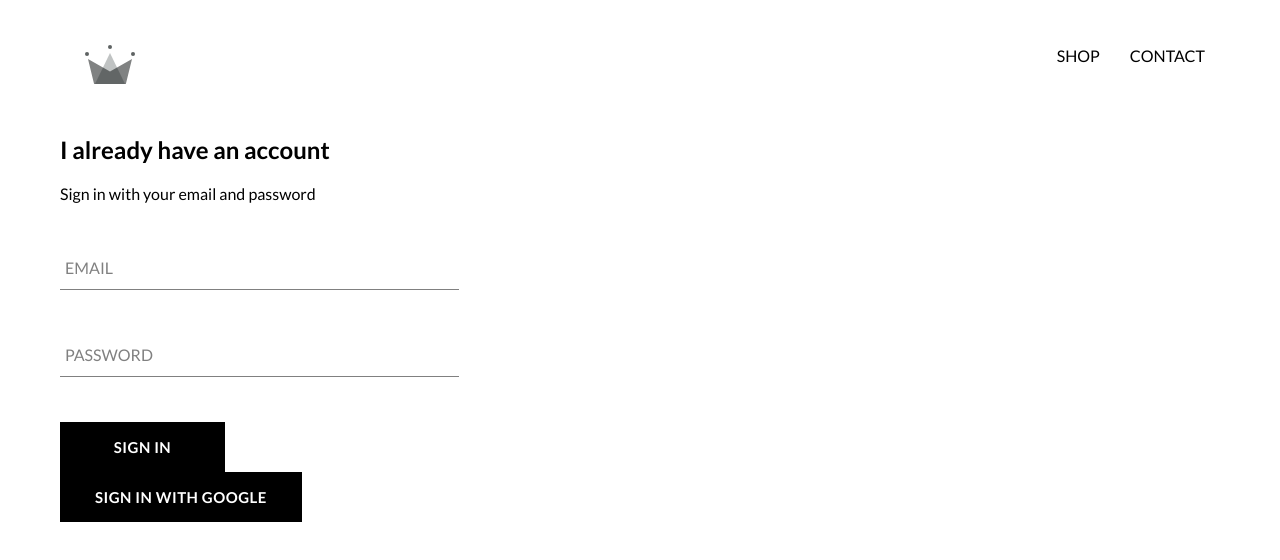
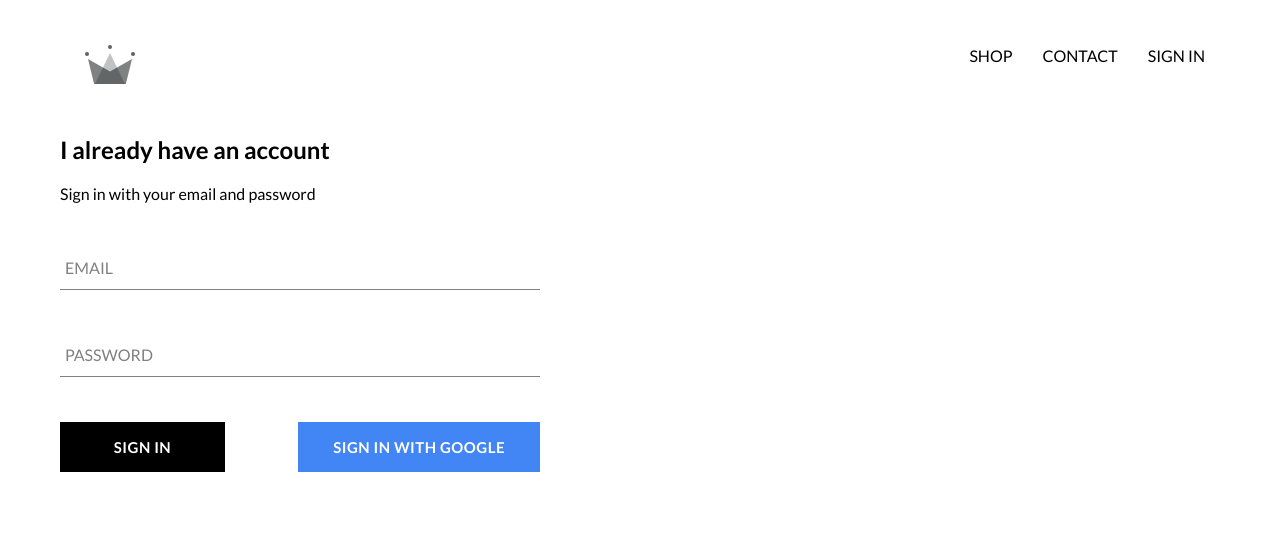
Before and after one commit to inhooham90/e-commerce, a React (Create React App) app: page /signin in a window 1280 px wide. Shown: the top 560 px of the page. Built offline with nearby package versions, Linux system fonts and the light colour scheme; no server answers.

Commit message:
integrate firebase and add sign in page

```diff
--- a/src/App.css
+++ b/src/App.css
@@ -7,3 +7,7 @@ a {
   color: #000;
   text-decoration: none;
 }
+
+* {
+  box-sizing: border-box;
+}
--- a/src/App.js
+++ b/src/App.js
@@ -8,10 +8,33 @@ import ShopPage from './pages/shop/shop.component';
 import Header from './components/header/header.component';
 import AuthPage from './pages/auth-page/auth-page.component';
 
-function App() {
+import { auth } from './firebase/firebase.utils';
+
+class App extends React.Component {
+  constructor(props) {
+    super(props);
+
+    this.state = {
+      currentUser: null,
+    };
+  }
+
+  unsubscribeFromAuth = null;
+
+  componentDidMount() {
+    this.unsubscribeFromAuth = auth.onAuthStateChanged((user) => {
+      this.setState({ currentUser: user });
+    });
+  }
+
+  componentWillUnmount() {
+    this.unsubscribeFromAuth();
+  }
+
+  render() {
     return (
       <div>
-      <Header />
+        <Header currentUser={this.state.currentUser} />
         <Switch>
           <Route exact path="/" component={HomePage} />
           <Route exact path="/shop" component={ShopPage} />
@@ -20,5 +43,6 @@ function App() {
       </div>
     );
   }
+}
 
 export default App;
--- a/src/components/collection-item/collection-item.component.jsx
+++ b/src/components/collection-item/collection-item.component.jsx
@@ -3,7 +3,6 @@ import React from 'react';
 import './collection-item.style.scss';
 
 const CollectionItem = ({ id, name, price, imageUrl }) => {
-    debugger
     return (<div className="collection-item">
         <div
             className="image"
--- a/src/components/custom-button/custom-button.component.jsx
+++ b/src/components/custom-button/custom-button.component.jsx
@@ -2,8 +2,8 @@ import React from 'react';
 
 import "./custom-button.style.scss";
 
-const CustomButton = ({ children, ...props }) => (
-    <button className="custom-button" {...props} >
+const CustomButton = ({ children, isGoogleAuth, ...props }) => (
+    <button className={`${isGoogleAuth ? 'google-auth' : ''} custom-button`} {...props} >
         {children}
     </button>
 );
--- a/src/components/custom-button/custom-button.style.scss
+++ b/src/components/custom-button/custom-button.style.scss
@@ -19,4 +19,14 @@
     color: black;
     border: 1px solid black;
   }
+
+  &.google-auth {
+    background-color: #4285f4;
+    color: #fff;
+
+    &:hover {
+      background-color: #357ae8;
+      border: none;
+    }
+  }
 }
--- a/src/components/header/header.component.jsx
+++ b/src/components/header/header.component.jsx
@@ -1,11 +1,13 @@
 import React from 'react';
 import { Link } from 'react-router-dom';
+
+import { auth } from '../../firebase/firebase.utils';
 
 import { ReactComponent as Logo } from '../../assets/crown.svg';
 
 import './header.style.scss';
 
-const Header = () => (
+const Header = ({ currentUser }) => (
     <div className="header">
         <Link to="/" className="logo-container">
             <Logo className="logo" />
@@ -13,6 +15,12 @@ const Header = () => (
         <div className="options">
             <Link className="option" to="/shop">SHOP</Link>
             <Link className="option" to="/contact">CONTACT</Link>
+            {
+                currentUser ?
+                <div className="option" onClick={() => auth.signOut()}>SIGN OUT</div>
+                :
+                <Link className="option" to="/signin">SIGN IN</Link>
+            }
         </div>
     </div>
 )
--- a/src/components/sign-in/sign-in.component.jsx
+++ b/src/components/sign-in/sign-in.component.jsx
@@ -54,12 +54,14 @@ class SignIn extends React.Component {
                 required
               />
 
-              <CustomButton type="submit">
-                  Sign In
-              </CustomButton>
-              <CustomButton onClick={signInWithGoogle}>
-                  Sign in with Google
-              </CustomButton>
+              <div className="buttons">
+                <CustomButton type="submit">
+                    Sign In
+                </CustomButton>
+                <CustomButton isGoogleAuth onClick={signInWithGoogle}>
+                    Sign in with Google
+                </CustomButton>
+              </div>
             </form>
           </div>
         );
--- a/src/components/sign-in/sign-in.style.scss
+++ b/src/components/sign-in/sign-in.style.scss
@@ -1,9 +1,14 @@
 .sign-in {
-    width: 30vw;
+    width: 480px;
     display: flex;
     flex-direction: column;
 
     .title {
         margin: 10px 0;
     }
+
+    .buttons {
+        display: flex;
+        justify-content: space-between;
+    }
 }
```
Lines whose indentation alone changed are shown as unchanged.
